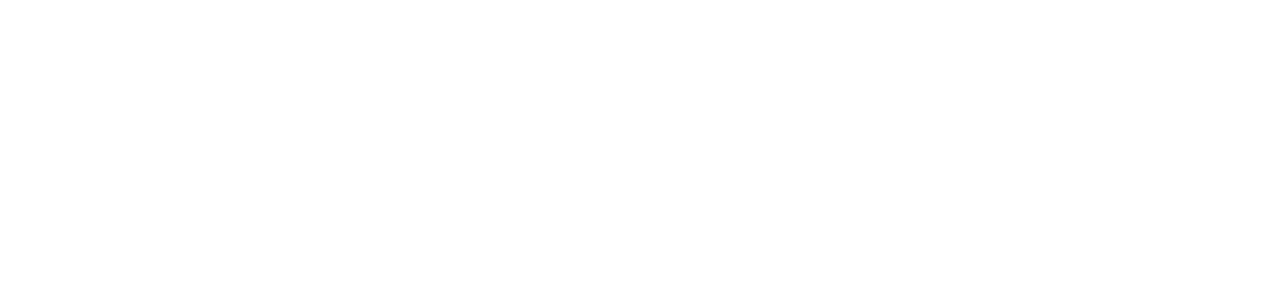
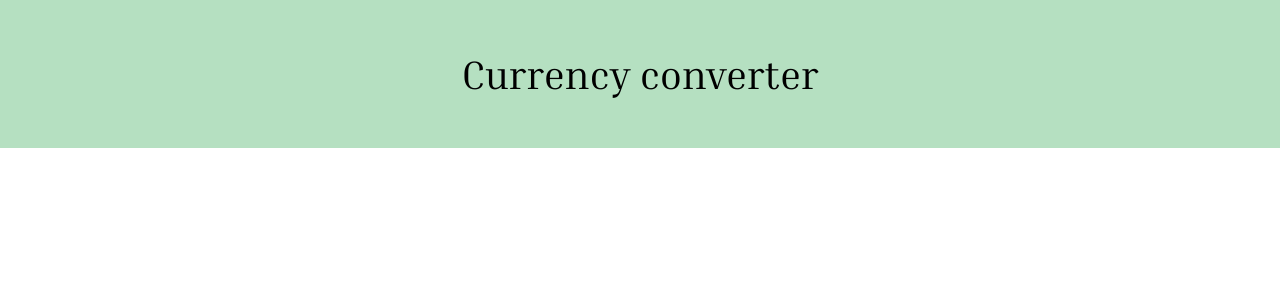
Before and after one commit to double-hope/currency-converter, a React (Create React App) app: page / in a window 1280 px wide. Shown: the top 300 px of the page. Built offline with nearby package versions, Linux system fonts and the light colour scheme.

Commit message:
add header

```diff
--- a/src/App.js
+++ b/src/App.js
@@ -1,8 +1,10 @@
+import { Header } from './components'
+
 
 function App() {
   return (
     <>
-
+      <Header></Header>
     </>
   );
 }
--- /dev/null
+++ b/src/components/header/Header.css
@@ -0,0 +1,6 @@
+.header {
+    background-color: rgba(38, 165, 73, 0.34);
+    text-align: center;
+    padding: 50px;
+    font-size: 40px;
+}
--- /dev/null
+++ b/src/components/header/Header.jsx
@@ -0,0 +1,10 @@
+import React from 'react';
+import './Header.css';
+
+export const Header = () => {
+  return (
+    <div className='header'>
+        <p>Currency converter</p>
+    </div>
+  )
+}
--- /dev/null
+++ b/src/components/index.js
@@ -0,0 +1 @@
+export { Header } from './header/Header';
--- a/src/index.js
+++ b/src/index.js
@@ -1,6 +1,7 @@
 import React from 'react';
 import ReactDOM from 'react-dom/client';
 import App from './App';
+import './style.css';
 
 const root = ReactDOM.createRoot(document.getElementById('root'));
 root.render(
--- /dev/null
+++ b/src/style.css
@@ -0,0 +1,11 @@
+@font-face {
+    font-family: "Inria Serif";
+    src: url("./public//fonts/InriaSerif-Regular.ttf");
+}
+
+* {
+    margin: 0;
+    padding: 0;
+    box-sizing: border-box;
+    font-family: 'Inria Serif';
+}
```
Also changed, not shown: src/public/fonts/InriaSerif-Regular.ttf (added).
